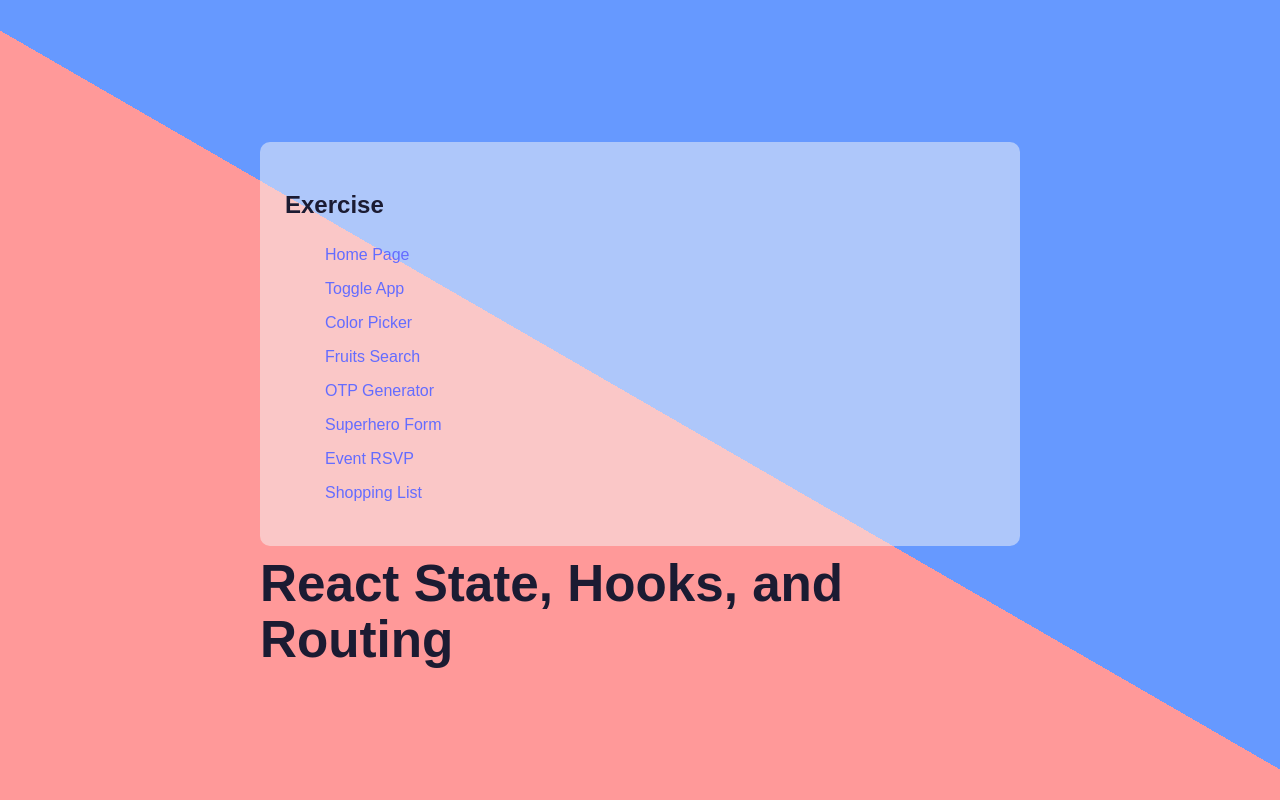
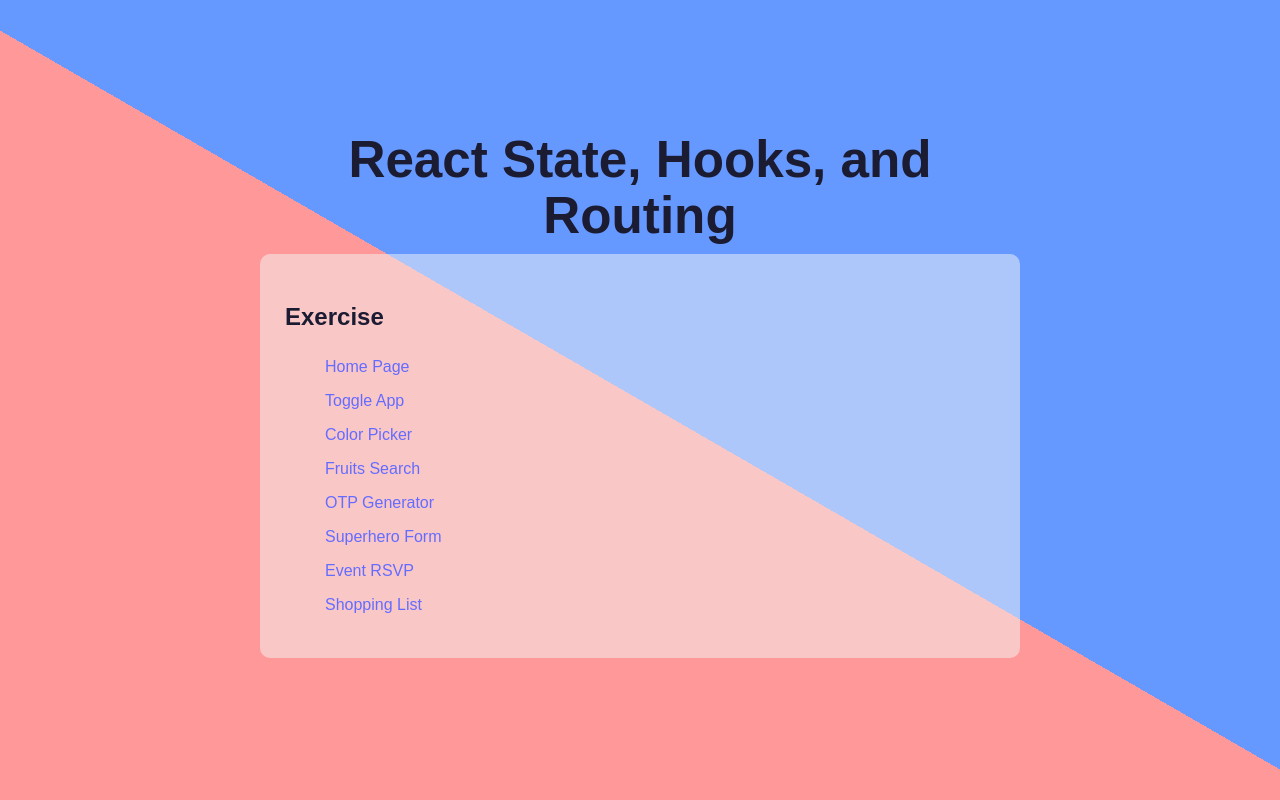
Before and after one commit to AbdallahBenj/freecodecamp-front-end-development-libraries, a React (Vite) app in the folder exercises/02-react-state-hooks-routing/: page / in a window 1280 px wide. Built offline with nearby package versions, Linux system fonts and the light colour scheme.

Commit message:
edit css App and Home -02-react-state-hooks-routing

```diff
--- a/exercises/02-react-state-hooks-routing/src/App.jsx
+++ b/exercises/02-react-state-hooks-routing/src/App.jsx
@@ -1,13 +1,13 @@
-import { Outlet } from 'react-router-dom';
-import Sidebar from './components/sidebar';
+import { Outlet } from "react-router-dom";
+import Sidebar from "./components/sidebar";
 
-import './App.css';
+import "./App.css";
 
 function App() {
   return (
     <div className="layout">
+      <Outlet />
       <Sidebar />
-      <Outlet />
     </div>
   );
 }
--- a/exercises/02-react-state-hooks-routing/src/components/home.jsx
+++ b/exercises/02-react-state-hooks-routing/src/components/home.jsx
@@ -1,5 +1,7 @@
 const Home = () => {
-  return <h1>React State, Hooks, and Routing</h1>;
+  return (
+    <h1 style={{ textAlign: "center" }}>React State, Hooks, and Routing</h1>
+  );
 };
 
 export default Home;
```
